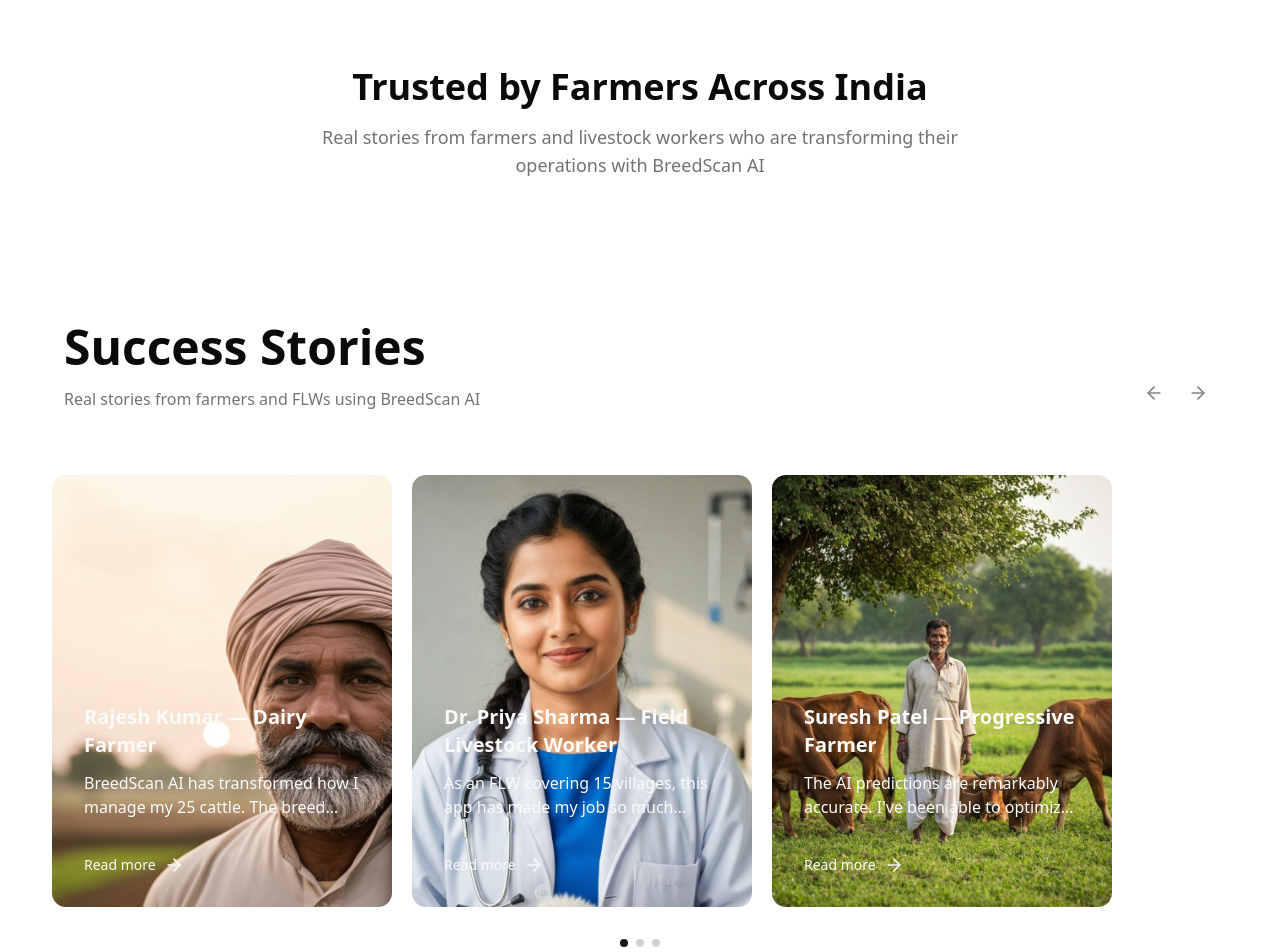
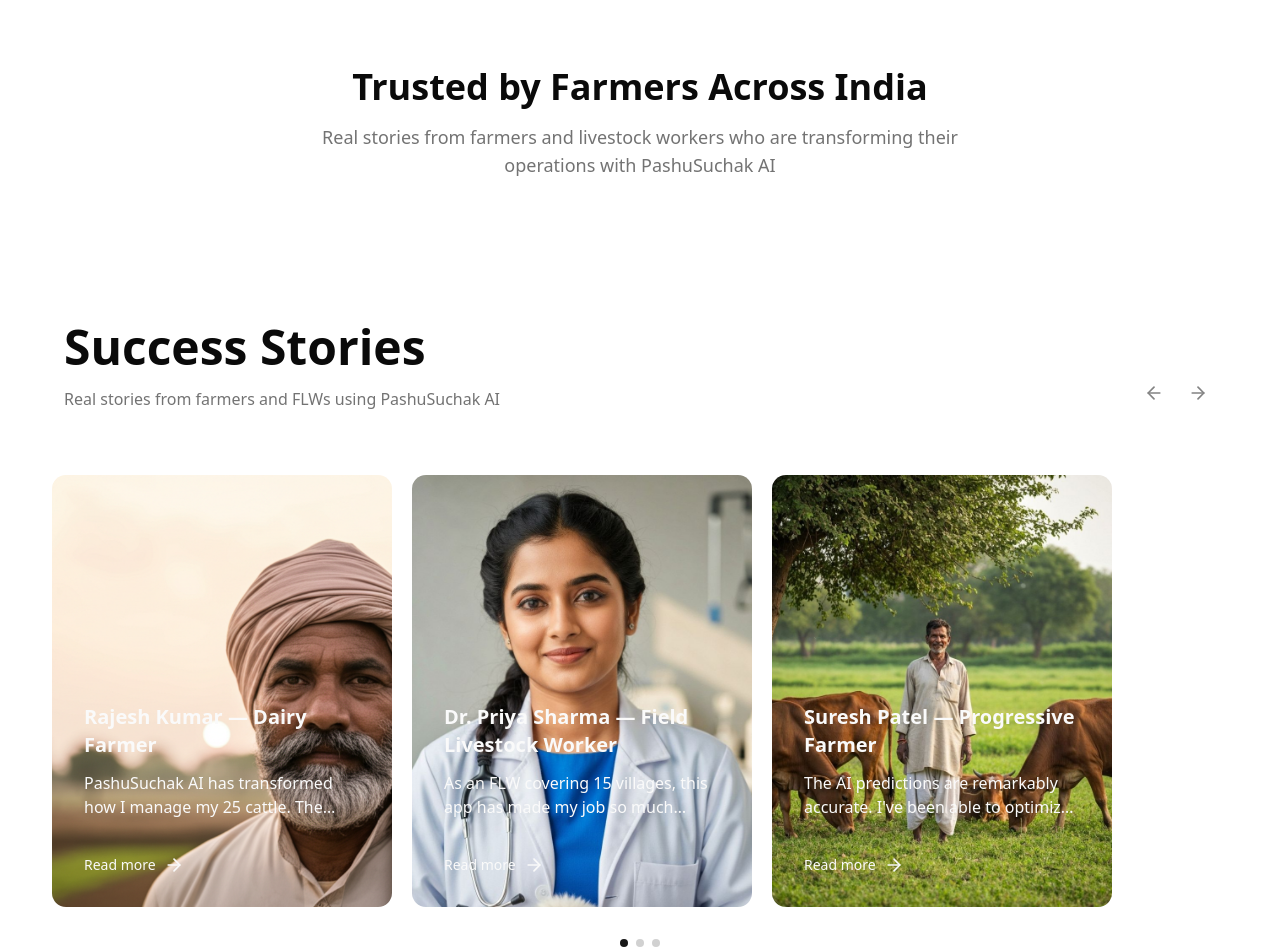
Before and after one commit to umang9369/v0-breed-scan-ai-app, a Next.js app: page / in a window 1280 px wide. Shown: the part 4500-5452 px from the top of the page. Built offline with nearby package versions, Linux system fonts and the light colour scheme.

Commit message:
Update brand references in testimonials section
cgen-222b9e0ab28249d38550806d32f553c1

```diff
--- a/components/sections/testimonials-section.tsx
+++ b/components/sections/testimonials-section.tsx
@@ -10,7 +10,7 @@ export function TestimonialsSection() {
       role: "Dairy Farmer",
       location: "Sonipat, Haryana",
       content:
-        "BreedScan AI has transformed how I manage my 25 cattle. The breed identification is incredibly accurate, and the heat detection has improved my breeding success rate by 40%.",
+        "PashuSuchak AI has transformed how I manage my 25 cattle. The breed identification is incredibly accurate, and the heat detection has improved my breeding success rate by 40%.",
       rating: 5,
       avatar: "/indian-farmer-portrait.png",
     },
@@ -48,7 +48,7 @@ export function TestimonialsSection() {
         <div className="text-center mb-16">
           <h2 className="text-3xl md:text-4xl font-bold text-foreground mb-4">Trusted by Farmers Across India</h2>
           <p className="text-lg text-muted-foreground max-w-2xl mx-auto">
-            Real stories from farmers and livestock workers who are transforming their operations with BreedScan AI
+            Real stories from farmers and livestock workers who are transforming their operations with PashuSuchak AI
           </p>
         </div>
 
@@ -66,7 +66,7 @@ export function TestimonialsSection() {
               return (
                 <Gallery4
                   title="Success Stories"
-                  description="Real stories from farmers and FLWs using BreedScan AI"
+                  description="Real stories from farmers and FLWs using PashuSuchak AI"
                   items={items}
                 />
               )
```
